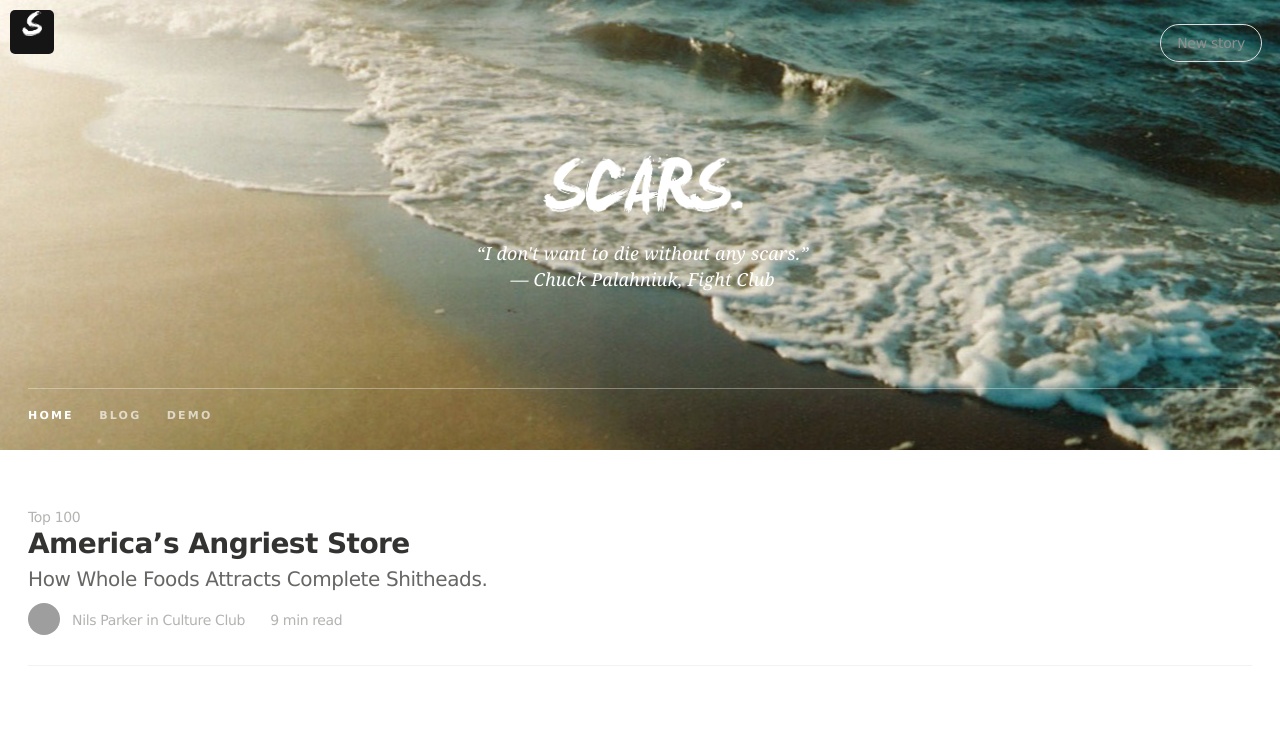
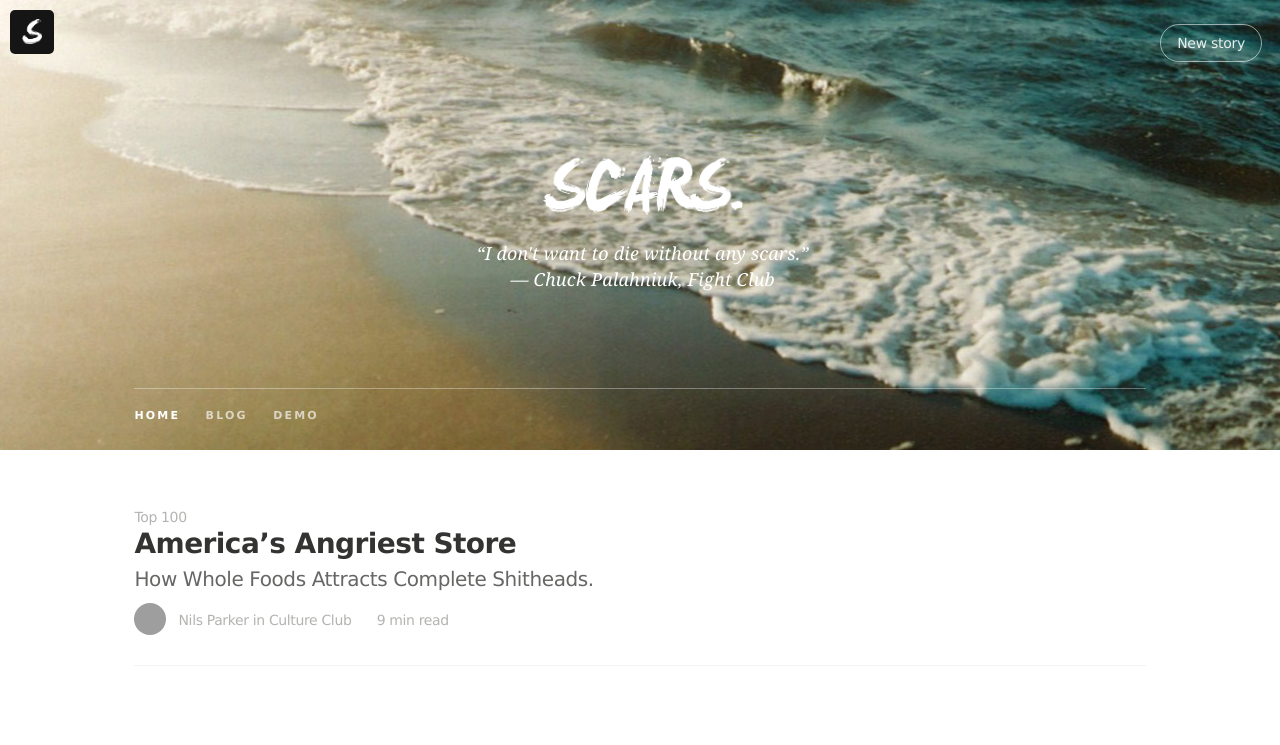
Before and after one commit to dy0917/webstudio, a PHP site: page / in a window 1280 px wide. Shown: the top 745 px of the page. Run offline with PHP 8.4, Linux system fonts and the light colour scheme; some libraries are stand-ins or nearby versions; some web fonts are replaced; grey boxes are pictures that could not be loaded.

Commit message:
home page style fixed

```diff
--- a/website/style/style.css
+++ b/website/style/style.css
@@ -54,13 +54,13 @@ h1, h2, h3, h4 {
   padding: 0 16px;
   border: 0;
   outline: 0;
-  color: #8e8e8c;
+  color: rgba(255, 255, 255, 0.88);
   background: transparent;
   font-size: 14px;
   text-align: center;
   text-decoration: none;
   cursor: pointer;
-  border: 1px solid #dededc;
+  border: 1px solid rgba(255, 255, 255, 0.55);
   vertical-align: bottom;
   white-space: nowrap;
   text-rendering: optimizeLegibility;
@@ -86,6 +86,9 @@ h1, h2, h3, h4 {
   -o-transition: all 300ms;
   -webkit-transition: all 300ms;
   transition: all 300ms; }
+  .btn:hover, .btn active, .btn focus {
+    color: rgba(255, 255, 255, 0.6);
+    border-color: rgba(255, 255, 255, 0.3); }
 
 .nav-tabs {
   padding-bottom: 0;
@@ -209,6 +212,7 @@ div#content {
     left: 10px;
     width: 44px;
     height: 44px;
+    line-height: 55px;
     z-index: 700;
     text-align: center;
     background: #151515;
@@ -226,7 +230,6 @@ div#content {
     transition: top 0.2s linear, left 0.2s linear, opacity 0.2s linear; }
     div#content div.menu-trigger img.nav-icon {
       width: 20px;
-      top: 1px;
       position: relative; }
     div#content div.menu-trigger:hover {
       opacity: 0.7;
@@ -279,10 +282,6 @@ body.menu-active div#content .menu-trigger {
   position: absolute;
   top: 0;
   height: 65px; }
-
-.hero-logo {
-  width: 200px;
-  margin-bottom: 20px; }
 
 .hero {
   text-align: center;
@@ -414,7 +413,7 @@ body.menu-active div#content .menu-trigger {
 
 /*=================layout=================*/
 .layout-single-column {
-  width: 640px;
+  width: 80%;
   margin: 0 auto; }
 
 .layout-fill-height {
@@ -423,11 +422,6 @@ body.menu-active div#content .menu-trigger {
 .layout-foreground {
   position: relative;
   z-index: 100; }
-
-.layout-single-column, .layout-multi-column, .post-article .layout-single-column, .logged-out-post-footer .layout-single-column {
-  width: auto;
-  margin-left: 20px;
-  margin-right: 20px; }
 
 /*=================layout END=================*/
 /*=================alignment=================*/
@@ -446,3 +440,20 @@ body.menu-active div#content .menu-trigger {
   height: 100%; }
 
 /*=================alignment END=================*/
+/* Landscape phones and down */
+@media (max-width: 480px) {
+  .layout-single-column {
+    width: auto; }
+
+  .btn {
+    height: 32px;
+    line-height: 31px;
+    font-size: 14px;
+    padding: 0 14px; }
+
+  .metabar .btn-set {
+    line-height: 32px;
+    margin: 8px; } }
+/* Landscape phone to portrait tablet */
+/* Portrait tablet to landscape and desktop */
+/* Large desktop */
--- a/website/style/style.scss
+++ b/website/style/style.scss
@@ -1,80 +1,8 @@
 
-
+@import "mixin";
 
 
 @import url(http://fonts.googleapis.com/css?family=Oxygen:400,700);
-
-
-
-
-//transition
-
-@mixin transition($transition...) {
-	-moz-transition:    $transition;
-	-o-transition:      $transition;
-	-webkit-transition: $transition;
-	transition:         $transition;
-}
-@mixin transition-property($property...) {
-	-moz-transition-property:    $property;
-	-o-transition-property:      $property;
-	-webkit-transition-property: $property;
-	transition-property:         $property;
-}
-@mixin transition-duration($duration...) {
-	-moz-transition-property:    $duration;
-	-o-transition-property:      $duration;
-	-webkit-transition-property: $duration;
-	transition-property:         $duration;
-}
-@mixin transition-timing-function($timing...) {
-	-moz-transition-timing-function:    $timing;
-	-o-transition-timing-function:      $timing;
-	-webkit-transition-timing-function: $timing;
-	transition-timing-function:         $timing;
-}
-@mixin transition-delay($delay...) {
-	-moz-transition-delay:    $delay;
-	-o-transition-delay:      $delay;
-	-webkit-transition-delay: $delay;
-	transition-delay:         $delay;
-}
-
-//transition end
-
-
-@mixin Opacity($value){
-	$IEValue: $value*100;
-	opacity: $value;
-	-ms-filter: "progid:DXImageTransform.Microsoft.Alpha(Opacity="+$IEValue+")";
-	filter: alpha(opacity=$IEValue);
-}
-
-@mixin border-radius($radius) {
-	-webkit-border-radius: $radius;
-	-moz-border-radius: $radius;
-	-ms-border-radius: $radius;
-	border-radius: $radius;
-}
-
-
-
-
-@mixin box-sizing($box-model) {
-  -webkit-box-sizing: $box-model; // Safari <= 5
-     -moz-box-sizing: $box-model; // Firefox <= 19
-     box-sizing: $box-model;
- }
-
- @mixin no-select {
- 	-webkit-touch-callout: none;
- 	-webkit-user-select: none;
- 	-khtml-user-select: none;
- 	-moz-user-select: none;
- 	-ms-user-select: none;
- 	user-select: none;
- }
-
 
 
 
@@ -155,13 +83,13 @@ h1,h2,h3,h4{
 	padding: 0 16px;
 	border: 0;
 	outline: 0;
-	color: #8e8e8c;
+	color: rgba(255,255,255,0.88);
 	background: rgba(0,0,0,0);
 	font-size: 14px;
 	text-align: center;
 	text-decoration: none;
 	cursor: pointer;
-	border: 1px solid #dededc;
+	border: 1px solid rgba(255,255,255,0.55);
 	vertical-align: bottom;
 	white-space: nowrap;
 	text-rendering: optimizeLegibility;
@@ -176,6 +104,11 @@ h1,h2,h3,h4{
 	@include no-select;
 	@include border-radius(999em);
 	@include transition(all 300ms);
+
+	&:hover,active,focus{
+		color: rgba(255,255,255,0.6);
+		border-color: rgba(255,255,255,0.3);
+	}
 
 }
 
@@ -302,6 +235,7 @@ body.menu-active nav#slide-menu ul { left: 0px; opacity: 1; }
   		left: 10px;
   		width: 44px;
   		height: 44px;
+  		line-height: 55px;
   		z-index: 700;
 
   		text-align: center;
@@ -314,7 +248,6 @@ body.menu-active nav#slide-menu ul { left: 0px; opacity: 1; }
 
   		img.nav-icon{
   			width: 20px;
-  			top: 1px;
   			position: relative;}
 
 
@@ -376,7 +309,7 @@ body.menu-active nav#slide-menu ul { left: 0px; opacity: 1; }
 	height: 65px;
 }
 
-.hero-logo{width: 200px;margin-bottom: 20px}
+
 
 .hero{
 	text-align: center;
@@ -525,18 +458,13 @@ body.menu-active nav#slide-menu ul { left: 0px; opacity: 1; }
 /*=================layout=================*/
 
 .layout-single-column{
-	width: 640px;
+	width: 80%;
 	margin: 0 auto;
 }
 .layout-fill-height{height: 100%}
 .layout-foreground{position: relative;z-index: 100;}
 
 
-.layout-single-column, .layout-multi-column, .post-article .layout-single-column, .logged-out-post-footer .layout-single-column{
-	width: auto;
-	margin-left: 20px;
-	margin-right: 20px;
-}
 
 /*=================layout END=================*/
 
@@ -546,3 +474,64 @@ body.menu-active nav#slide-menu ul { left: 0px; opacity: 1; }
 .align-block{margin-top: 50px}
 .align-bottom::before, .align-middle::before{content: '';height: 100%}
 /*=================alignment END=================*/
+
+
+
+
+
+
+
+
+
+
+
+
+
+
+
+
+
+// MIDEA QUARY
+
+
+
+
+/* Landscape phones and down */
+
+@media (max-width: 480px) {
+	.layout-single-column{
+		width: auto;
+	}
+
+	.btn{
+		height: 32px;
+		line-height: 31px;
+		font-size: 14px;
+		padding: 0 14px;
+	}
+
+	.metabar .btn-set{
+		line-height: 32px;
+		margin: 8px;
+	}
+
+}
+
+/* Landscape phone to portrait tablet */
+@media (max-width: 767px) {
+
+
+
+}
+
+/* Portrait tablet to landscape and desktop */
+@media (min-width: 768px) and (max-width: 979px) {
+
+
+}
+
+/* Large desktop */
+@media (min-width: 1280px) {
+
+
+}
```
Lines whose indentation alone changed are shown as unchanged.
